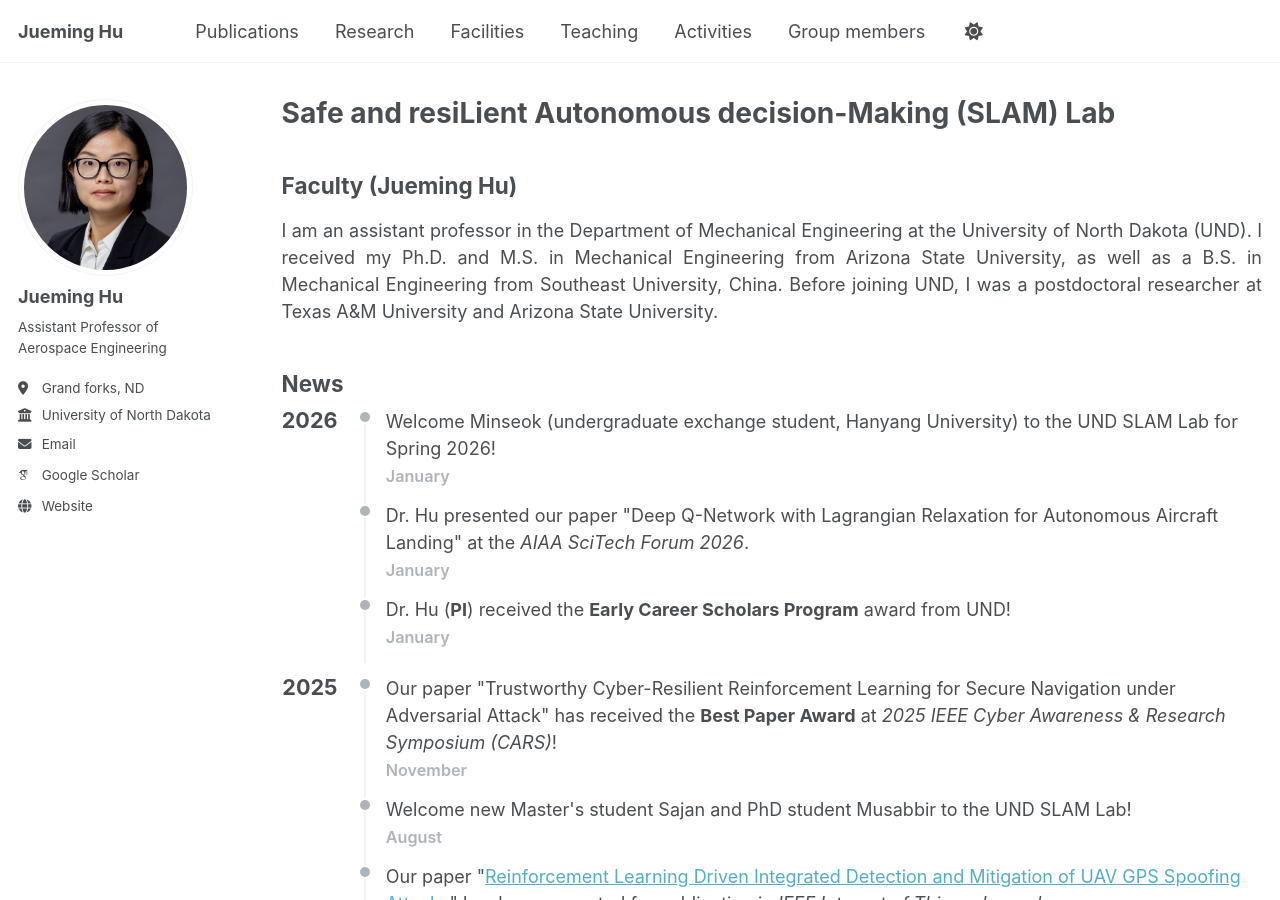
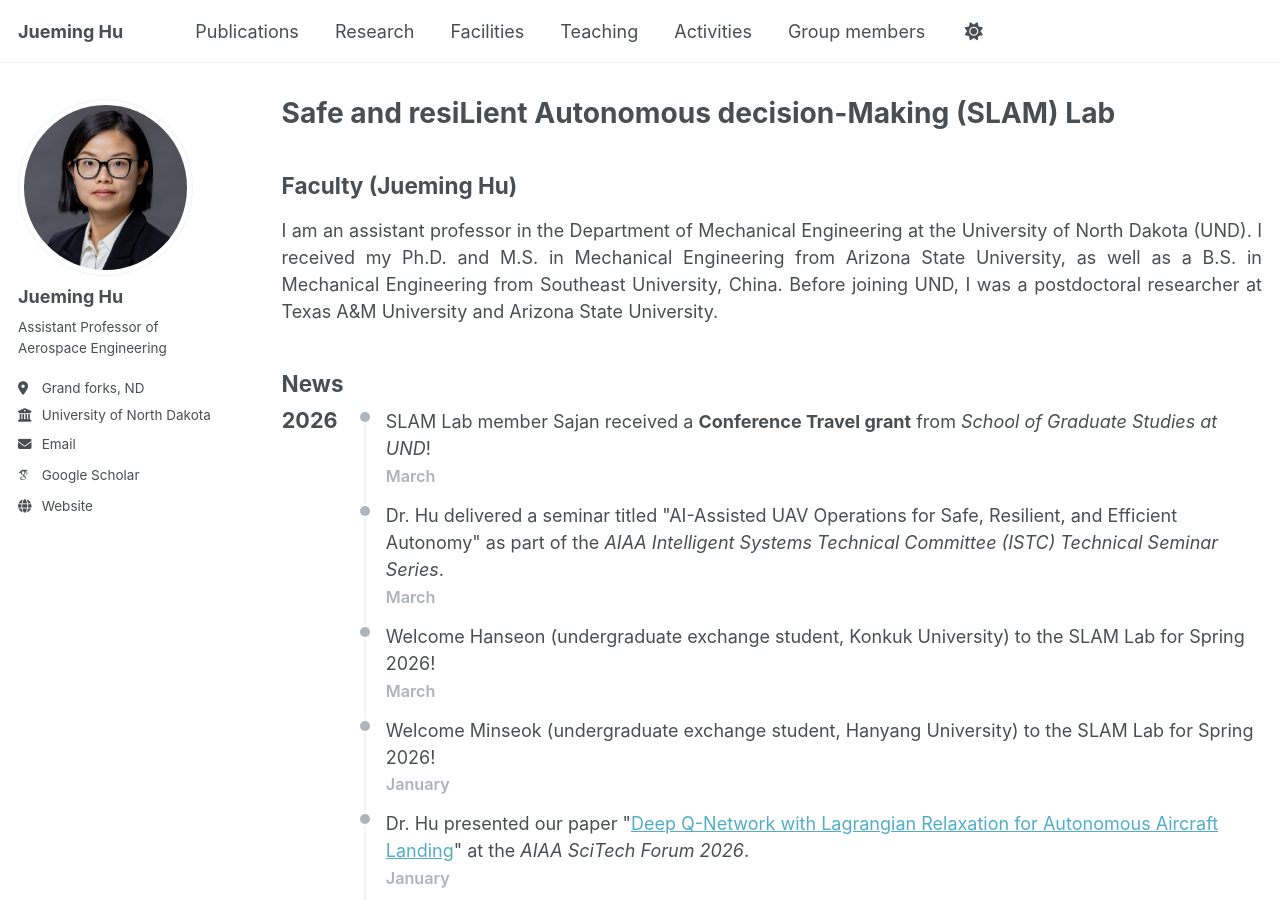
Before and after one commit to Jueming6/Jueming6.github.io, a Jekyll site: the page built from _pages/about.md, in a window 1280 px wide and 900 px high. Built offline with Jekyll 4.4.1, drawn with Linux system fonts in a browser that asks for light colours; some web fonts are replaced.

Commit message:
update 032026

```diff
--- a/_pages/about.md
+++ b/_pages/about.md
@@ -22,15 +22,27 @@ I am an assistant professor in the Department of Mechanical Engineering at the U
   <div class="tl-year">2026</div>
   <ul class="tl start-top">
     <li>
-      <div class="desc">Welcome Minseok (undergraduate exchange student, Hanyang University) to the UND SLAM Lab for Spring 2026!</div>
+      <div class="desc">SLAM Lab member Sajan received a <strong>Conference Travel grant</strong> from <em>School of Graduate Studies at UND</em>!</div>
+      <div class="month">March</div>
+    </li>
+    <li>
+      <div class="desc">Dr. Hu delivered a seminar titled "AI-Assisted UAV Operations for Safe, Resilient, and Efficient Autonomy" as part of the <em>AIAA Intelligent Systems Technical Committee (ISTC) Technical Seminar Series</em>.</div>
+      <div class="month">March</div>
+    </li>
+    <li>
+      <div class="desc">Welcome Hanseon (undergraduate exchange student, Konkuk University) to the SLAM Lab for Spring 2026!</div>
+      <div class="month">March</div>
+    </li>
+    <li>
+      <div class="desc">Welcome Minseok (undergraduate exchange student, Hanyang University) to the SLAM Lab for Spring 2026!</div>
       <div class="month">January</div>
     </li>
     <li>
-      <div class="desc">Dr. Hu presented our paper "Deep Q-Network with Lagrangian Relaxation for Autonomous Aircraft Landing" at the <em>AIAA SciTech Forum 2026</em>.</div>
+      <div class="desc">Dr. Hu presented our paper "<a href="https://www.researchgate.net/publication/399870576_Deep_Q-Network_with_Lagrangian_Relaxation_for_Autonomous_Aircraft_Landing#fullTextFileContent">Deep Q-Network with Lagrangian Relaxation for Autonomous Aircraft Landing</a>" at the <em>AIAA SciTech Forum 2026</em>.</div>
       <div class="month">January</div>
     </li>
     <li>
-      <div class="desc">Dr. Hu (<strong>PI</strong>) received the <strong>Early Career Scholars Program</strong> award from UND!</div>
+      <div class="desc">Dr. Hu (<strong>PI</strong>) received the <strong>Early Career Scholars Program</strong> award from <em>UND</em>!</div>
       <div class="month">January</div>
     </li>
   </ul>
```
Also changed, not shown: _pages/team.md (+2 -2 lines), assets/css/main.scss (+16 -0 lines), 1 other file.
